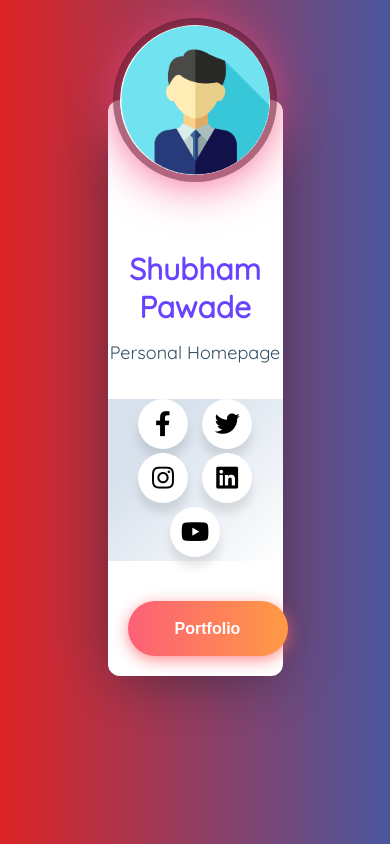
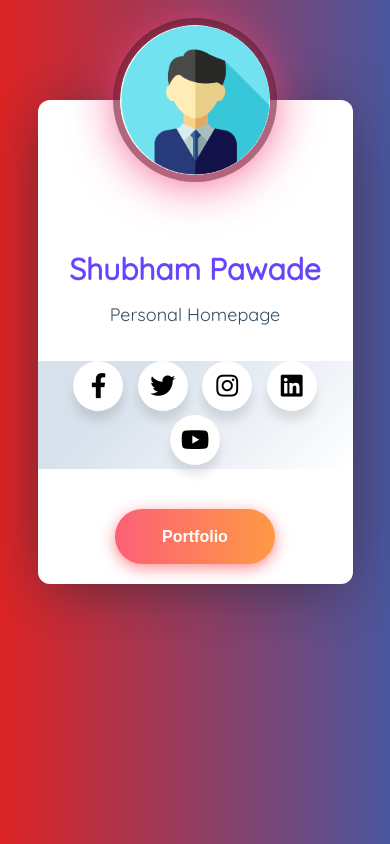
Before and after one commit to ShubhamSPawde/personalhomepage, a plain HTML site: page index.html in a window 390 px wide. Drawn offline with Linux system fonts and the light colour scheme.

Commit message:
Update style.css
Add Responsiveness

```diff
--- a/style.css
+++ b/style.css
@@ -32,7 +32,7 @@ background: linear-gradient(to left, #4A569D, #DC2424); /* W3C, IE 10+/ Edge, Fi
 }
 
 .box {
-    width: 50%;
+    width: 90%;
     text-align: center;
     background-color: white;
     border-radius: 12px;
@@ -199,3 +199,18 @@ color: #ff0000;
     );
     box-shadow: 0 4px 15px 0 rgba(252, 104, 110, 0.75);
   }
+
+
+  @media only screen and (max-width: 600px) {
+    .box {
+        width: 90%;
+    }
+
+    .social-ico {
+        flex-direction: column;
+    }
+
+    .button {
+        width: 100%;
+    }
+}
```
